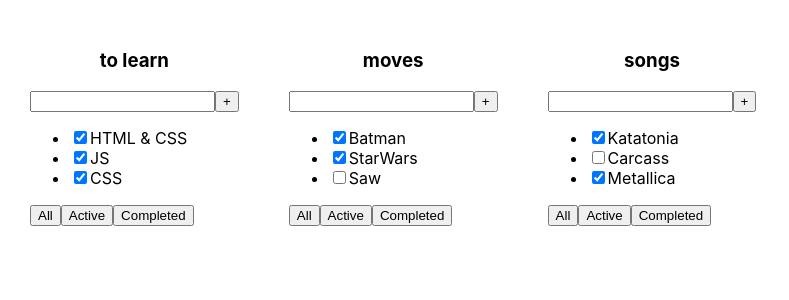
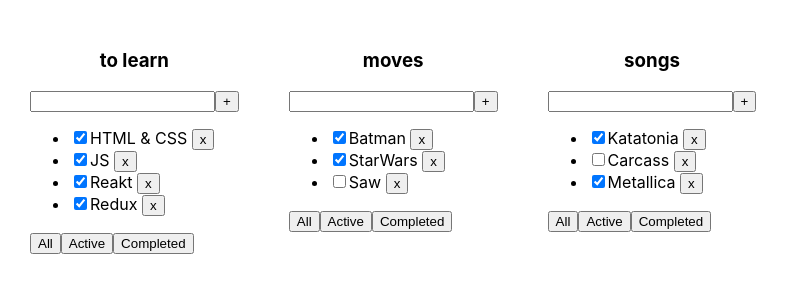
Before and after one commit to DenisLoza/TodoList_oldVersion, a React (Create React App) app: page / in a window 1280 px wide. Shown: the top 300 px of the page, without its empty margins (0-789 px from the left). Built offline with nearby package versions, Linux system fonts and the light colour scheme; the HTML template or start-up script is replaced by a standard one.

Commit message:
add map function

```diff
--- a/src/App.tsx
+++ b/src/App.tsx
@@ -5,29 +5,30 @@
 
 function App() {
 
+  let tasks0: Array<tasksType> = [
+    { id: 0.0, title: "HTML & CSS ", isDone: true },
+    { id: 0.1, title: "JS ", isDone: true },
+    { id: 0.2, title: "Reakt ", isDone: true },
+    { id: 0.3, title: "Redux ", isDone: true },
+  ]
+
   let tasks1: Array<tasksType> = [
-    { id: 1, title: "HTML & CSS", isDone: true },
-    { id: 2, title: "JS", isDone: true },
-    { id: 3, title: "CSS", isDone: true },
+    { id: 1.0, title: "Batman ", isDone: true },
+    { id: 1.1, title: "StarWars ", isDone: true },
+    { id: 1.2, title: "Saw ", isDone: false },
   ]
 
   let tasks2: Array<tasksType> = [
-    { id: 1, title: "Batman", isDone: true },
-    { id: 2, title: "StarWars", isDone: true },
-    { id: 3, title: "Saw", isDone: false },
-  ]
-
-  let tasks3: Array<tasksType> = [
-    { id: 1, title: "Katatonia", isDone: true },
-    { id: 2, title: "Carcass", isDone: false },
-    { id: 3, title: "Metallica", isDone: true },
+    { id: 2.0, title: "Katatonia ", isDone: true },
+    { id: 2.1, title: "Carcass ", isDone: false },
+    { id: 2.2, title: "Metallica ", isDone: true },
   ]
 
   return (
     <div className="App">
-      <TodoList title="to learn" tasks={tasks1}/>
-      <TodoList title="moves" tasks={tasks2}/>
-      <TodoList title="songs"tasks={tasks3}/>
+      <TodoList title="to learn" tasks={tasks0}/>
+      <TodoList title="moves" tasks={tasks1}/>
+      <TodoList title="songs"tasks={tasks2}/>
     </div>
   );
 }
--- a/src/TodoList.tsx
+++ b/src/TodoList.tsx
@@ -13,7 +13,7 @@
 }
 
 export function TodoList(props: TodoListType) {
-    debugger
+
     return (
       <div>
        <h3>{props.title}</h3>
@@ -22,9 +22,16 @@
           <button>+</button>
         </div>
           <ul>
-            <li><input type="checkbox" checked={props.tasks[0].isDone}/><span>{props.tasks[0].title}</span></li>
+            { props.tasks.map( t =>
+                <li>
+                    <input type="checkbox" checked={t.isDone}/><span>{t.title}</span>
+                    <button onClick={ () => { alert(t.id)}}>x</button>
+                </li>
+            )
+            }
+            {/* <li><input type="checkbox" checked={props.tasks[0].isDone}/><span>{props.tasks[0].title}</span></li>
             <li><input type="checkbox" checked={props.tasks[1].isDone}/><span>{props.tasks[1].title}</span></li>
-            <li><input type="checkbox" checked={props.tasks[2].isDone}/><span>{props.tasks[2].title}</span></li>
+            <li><input type="checkbox" checked={props.tasks[2].isDone}/><span>{props.tasks[2].title}</span></li> */}
           </ul>
             <div>
               <button>All</button>
```
